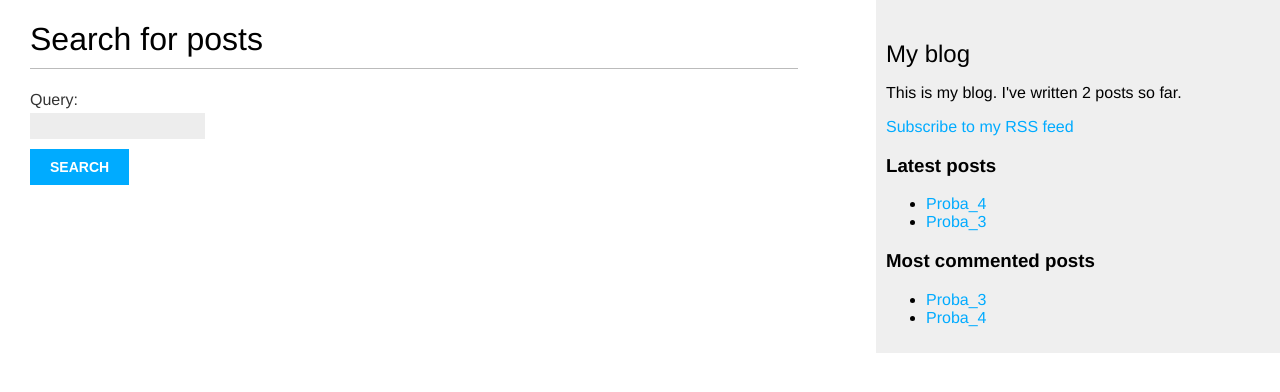
After one commit to nedimg071/Django_3_by_example_Chapter_1, a Django app: page /blog/search/ in a window 1280 px wide. The commit adds this page. Shown: the top 392 px of the page. Run offline with Django 3.2, Linux system fonts and the light colour scheme; data comes from the database, SQL or seed files in the repository; tables that the repository leaves empty hold one stand-in row (values such as "Sample post"); parts of the project's set-up code (start-up, migrations or seed data) failed here and were passed over.

Commit message:
Commit za Chapter 03 completed

```diff
--- a/Django_3_by_example_Chapter_1/settings.py
+++ b/Django_3_by_example_Chapter_1/settings.py
@@ -40,6 +40,7 @@ DEBUG = True
 
 ALLOWED_HOSTS = []
 
+SITE_ID = 1
 
 # Application definition
 
@@ -50,8 +51,11 @@ INSTALLED_APPS = [
     'django.contrib.sessions',
     'django.contrib.messages',
     'django.contrib.staticfiles',
+    'django.contrib.postgres',
     'blog.apps.BlogConfig',
     'taggit',
+    'django.contrib.sites',
+    'django.contrib.sitemaps',
 ]
 
 MIDDLEWARE = [
--- a/Django_3_by_example_Chapter_1/urls.py
+++ b/Django_3_by_example_Chapter_1/urls.py
@@ -15,8 +15,16 @@ Including another URLconf
 """
 from django.contrib import admin
 from django.urls import path, include
+from django.contrib.sitemaps.views import sitemap
+from blog.sitemaps import PostSitemap
+
+sitemaps = {
+    'posts': PostSitemap,
+}
 
 urlpatterns = [
     path('admin/', admin.site.urls),
     path('blog/', include('blog.urls', namespace='blog')),
+    path('sitemap.xml', sitemap, {'sitemaps': sitemaps},
+         name='django.contrib.sitemaps.views.sitemap'),
 ]
--- a/blog/forms.py
+++ b/blog/forms.py
@@ -12,3 +12,7 @@ class CommentForm(forms.ModelForm):
     class Meta:
         model = Comment
         fields = ('name', 'email', 'body')
+
+
+class SearchForm(forms.Form):
+    query = forms.CharField()
--- a/blog/templates/blog/base.html
+++ b/blog/templates/blog/base.html
@@ -1,3 +1,4 @@
+{% load blog_tags %}
 {% load static %}
 <!DOCTYPE html>
 <html lang="en">
@@ -13,7 +14,25 @@
     </div>
     <div id="sidebar">
         <h2>My blog</h2>
-        <p>This is my blog.</p>
+        <p>This is my blog. I've written {% total_posts %} posts so far.</p>
+
+        <p>
+            <a href="{% url "blog:post_feed" %}">Subscribe to my RSS feed</a>
+        </p>
+
+        <h3>Latest posts</h3>
+        {% show_latest_posts 3 %}
+
+        <h3>Most commented posts</h3>
+        {% get_most_commented_posts as most_commented_posts %}
+        <ul>
+            {% for post in most_commented_posts %}
+                <li>
+                    <a href="{{ post.get_absolute_url }}">{{ post.title }}</a>
+                </li>
+            {% endfor %}
+        </ul>
+
     </div>
 </body>
 </html>
--- a/blog/templates/blog/post/detail.html
+++ b/blog/templates/blog/post/detail.html
@@ -1,4 +1,5 @@
 {% extends "blog/base.html" %}
+{% load blog_tags %}
 
 {% block title %}{{ post.title }}{% endblock %}
 
@@ -7,7 +8,7 @@
     <p class="date">
         Published {{ post.publish }} by {{ post.author }}
     </p>
-    {{ post.body|linebreaks }}
+        {{ post.body|markdown }}
     <p>
         <a href="{% url "blog:post_share" post.id %}">
             Share this post
--- /dev/null
+++ b/blog/templates/blog/post/latest_posts.html
@@ -0,0 +1,7 @@
+<ul>
+    {% for post in latest_posts %}
+        <li>
+            <a href="{{ post.get_absolute_url }}">{{ post.title }}</a>
+        </li>
+    {% endfor %}
+</ul>
--- a/blog/templates/blog/post/list.html
+++ b/blog/templates/blog/post/list.html
@@ -1,4 +1,5 @@
 {% extends "blog/base.html" %}
+{% load blog_tags %}
 
 {% block title %}Moj Blog{% endblock %}
 
@@ -24,7 +25,7 @@
         <p class="date">
             Published {{ post.publish }} by {{ post.author }}
         </p>
-        {{ post.body|truncatewords:30|linebreaks }}
+        {{ post.body|markdown|truncatewords_html:30 }}
     {% endfor %}
 
     {% include "pagination.html" with page=posts %}
--- /dev/null
+++ b/blog/templates/blog/post/search.html
@@ -0,0 +1,28 @@
+{% extends "blog/base.html" %}
+{% load blog_tags %}
+
+{% block title %}Search{% endblock %}
+
+{% block content %}
+    {% if query %}
+        <h1>Posts containing "{{ query }}"</h1>
+        <h3>
+            {% with results.count as total_results %}
+                Found {{ total_results }} result{{ total_results|pluralize }}
+            {% endwith %}
+        </h3>
+        {% for post in results %}
+            <h4><a href="{{ post.get_absolute_url }}">{{ post.title }}</a></h4>
+            {{ post.body|markdown|truncatewords_html:5 }}
+        {% empty %}
+            <p>There are no results for your query.</p>
+        {% endfor %}
+        <p><a href="{% url "blog:post_search" %}">Search again</a></p>
+    {% else %}
+        <h1>Search for posts</h1>
+        <form method="get">
+            {{ form.as_p }}
+            <input type="submit" value="Search">
+        </form>
+    {% endif %}
+{% endblock %}
--- a/blog/templatetags/blog_tags.py
+++ b/blog/templatetags/blog_tags.py
@@ -1,8 +1,27 @@
 from django import template
 from ..models import Post
+from django.db.models import Count
+from django.utils.safestring import mark_safe
+import markdown
 
 register = template.Library()
 
 @register.simple_tag
 def total_posts():
     return Post.published.count()
+
+
+@register.inclusion_tag('blog/post/latest_posts.html')
+def show_latest_posts(count=5):
+    latest_posts = Post.published.order_by('-publish')[:count]
+    return {'latest_posts': latest_posts}
+
+@register.simple_tag
+def get_most_commented_posts(count=5):
+    return Post.published.annotate(
+        total_comments=Count('comments')
+        ).order_by('-total_comments')[:count]
+
+@register.filter(name='markdown')
+def markdown_format(text):
+    return mark_safe(markdown.markdown(text))
--- a/blog/urls.py
+++ b/blog/urls.py
@@ -1,5 +1,6 @@
 from django.urls import path
 from . import views
+from .feeds import LatestPostsFeed
 
 app_name = 'blog'
 
@@ -13,4 +14,6 @@ urlpatterns = [
          name = 'post_detail'),
     path('<int:post_id>/share/',
          views.post_share, name='post_share'),
+    path('feed/', LatestPostsFeed(), name='post_feed'),
+    path('search/', views.post_search, name='post_search'),
 ]
--- a/blog/views.py
+++ b/blog/views.py
@@ -2,11 +2,14 @@ from django.shortcuts import render, get_object_or_404
 from .models import Post
 from django.core.paginator import Paginator, EmptyPage, PageNotAnInteger
 from django.views.generic import ListView
-from .forms import EmailPostForm, CommentForm
+from django.contrib.postgres.search import SearchVector, SearchQuery, SearchRank
+from .forms import EmailPostForm, CommentForm, SearchForm
 from django.core.mail import send_mail
 import os
 from taggit.models import Tag
 from django.db.models import Count
+
+
 
 def post_list(request, tag_slug=None):
     object_list = Post.published.all()
@@ -108,3 +111,26 @@ def post_share(request, post_id):
     return render(request, 'blog/post/share.html', {'post' : post,
                                                     'form' : form,
                                                     'sent' : sent})
+
+
+def post_search(request):
+    form = SearchForm()
+    query = None
+    results = []
+    if 'query' in request.GET:
+        form = SearchForm(request.GET)
+        if form.is_valid():
+            query = form.cleaned_data['query']
+            search_vector = SearchVector('title', 'body')
+            search_query = SearchQuery(query)
+            results = Post.published.annotate(
+                            search=search_vector,
+                            rank=SearchRank(search_vector, search_query)
+                        ).filter(search=search_query).order_by('-rank')
+
+
+    return render(request,
+                  'blog/post/search.html',
+                  {'form': form,
+                   'query': query,
+                   'results': results})
--- a/requirements.txt
+++ b/requirements.txt
@@ -4,3 +4,4 @@ gunicorn>=20.0.4
 psycopg2>=2.8.5
 pytz>=2020.1
 django_taggit==1.2.0
+markdown==3.2.1
```
Also changed, not shown: blog/feeds.py (added, +19 -0 lines), blog/sitemaps.py (added, +11 -0 lines), 1 other file.
